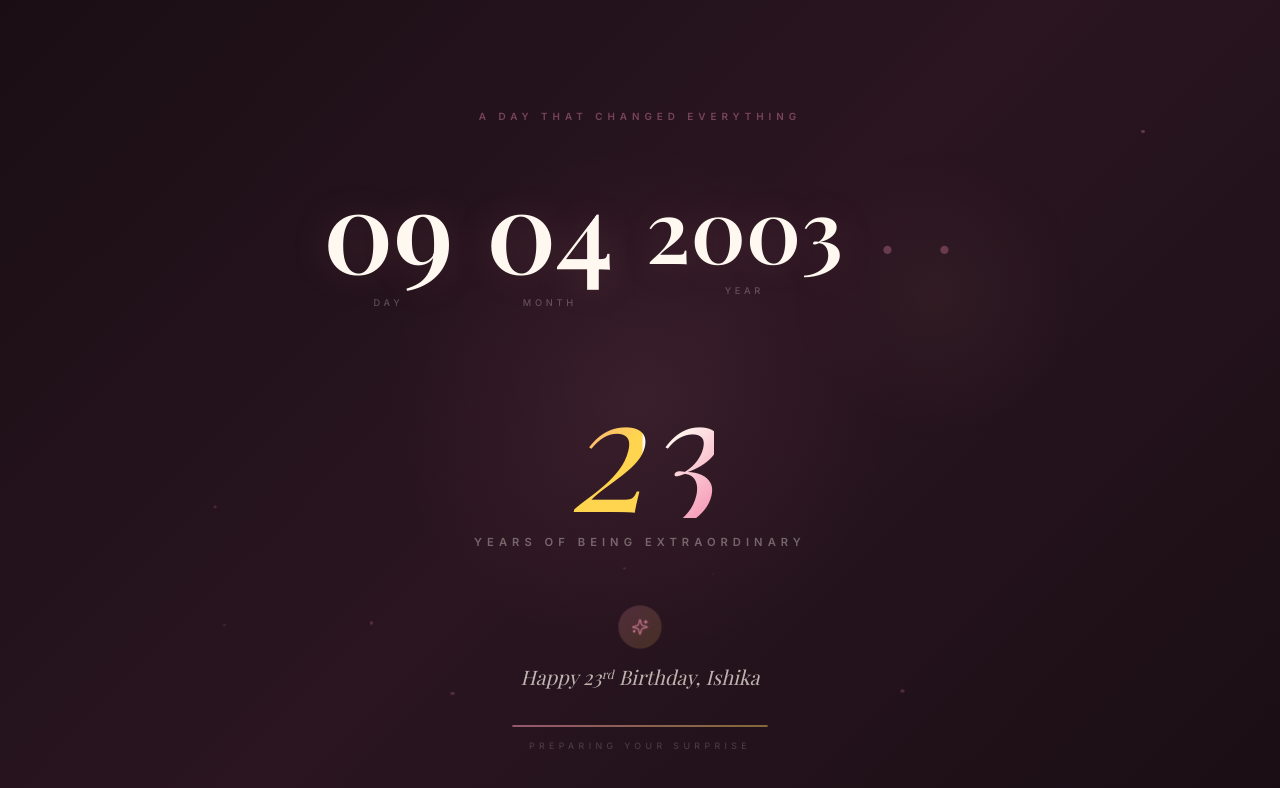
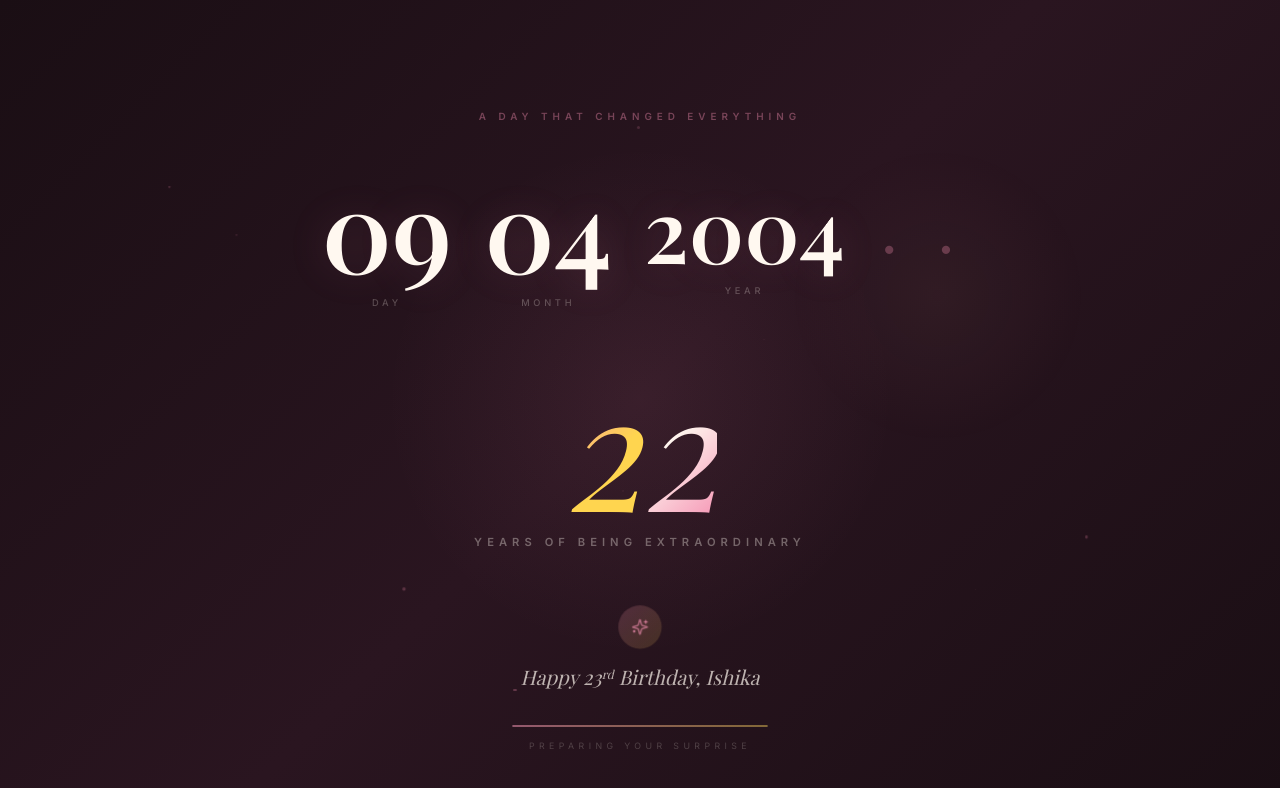
Before and after one commit to adarsh8081/birthday, a Next.js app: page / in a window 1280 px wide. Shown: the top 788 px of the page. Built offline with nearby package versions, Linux system fonts and the light colour scheme; a web font is replaced by a local one.

Commit message:
fix(loader): change DOB to 2004 and age to 22

```diff
--- a/app/page.tsx
+++ b/app/page.tsx
@@ -556,7 +556,7 @@ const LOADER_STORAGE_KEY = "ishika-birthday-loader";
 const dateDigits = [
   { label: "09", sub: "day" },
   { label: "04", sub: "month" },
-  { label: "2003", sub: "year" },
+  { label: "2004", sub: "year" },
 ];
 
 function BirthdayLoader({ onComplete }: { onComplete: () => void }) {
@@ -587,10 +587,10 @@ function BirthdayLoader({ onComplete }: { onComplete: () => void }) {
     return () => timers.forEach(clearTimeout);
   }, [onComplete]);
 
-  /* age counter 0→23 */
+  /* age counter 0→22 */
   useEffect(() => {
     if (phase !== "age" && phase !== "message" && phase !== "exit") return;
-    if (counter >= 23) return;
+    if (counter >= 22) return;
     const step = setTimeout(() => setCounter((c) => c + 1), 45);
     return () => clearTimeout(step);
   }, [phase, counter]);
```
